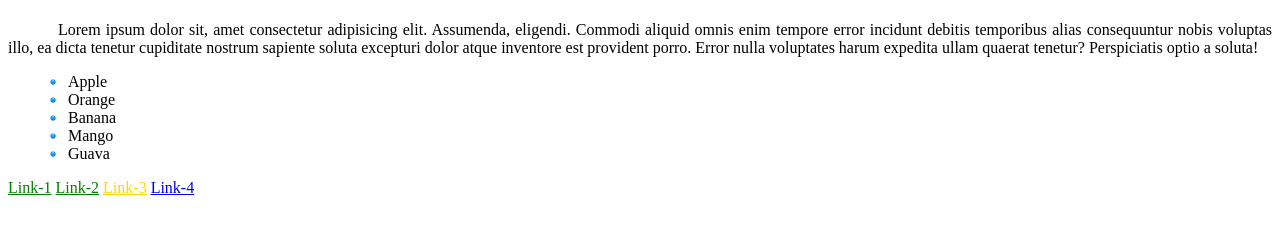
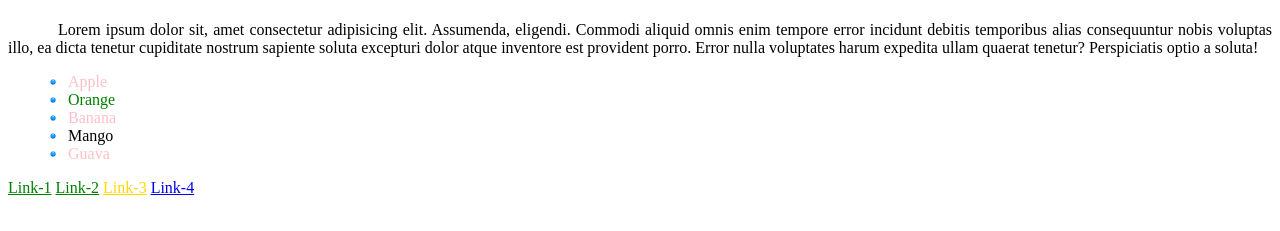
Before and after one commit to avngbalaji/CSS, a plain HTML site: page index2.html in a window 1280 px wide. Shown: the part 59-290 px from the top of the page. Drawn offline with Linux system fonts and the light colour scheme.

Commit message:
access child items

```diff
--- a/index2.html
+++ b/index2.html
@@ -51,6 +51,19 @@
         a:visited{
             color: blueviolet;
         }
+
+        ul li:first-child{
+            color: red;
+        }
+        ul li:last-child{
+            color: blue;
+        }
+        ul li:nth-child(2){
+            color: green;
+        }
+        ul li:nth-child(odd){
+            color: pink;
+        }
     </style>
 </head>
 <body>
@@ -71,5 +84,7 @@
      <a href="test.pdf" title="link2">Link-2</a>
      <a href="test.png" title="link3">Link-3</a>
      <a href="#" title="link4">Link-4</a>
+
+
 </body>
 </html>
```
